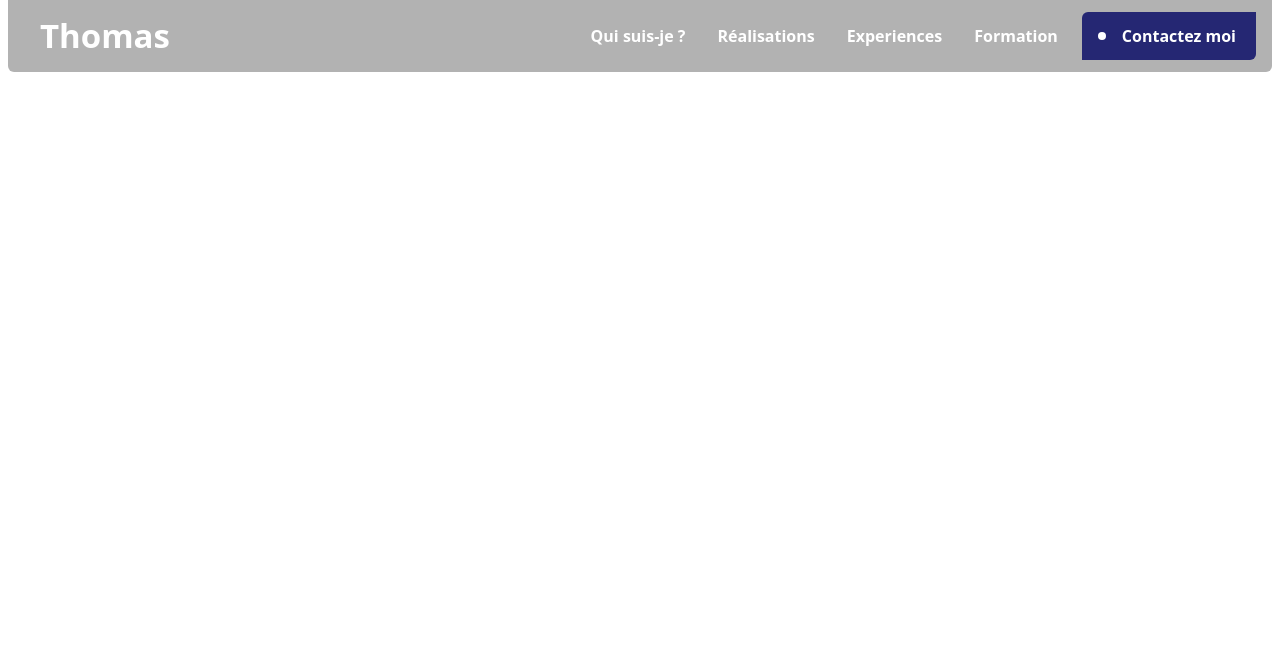
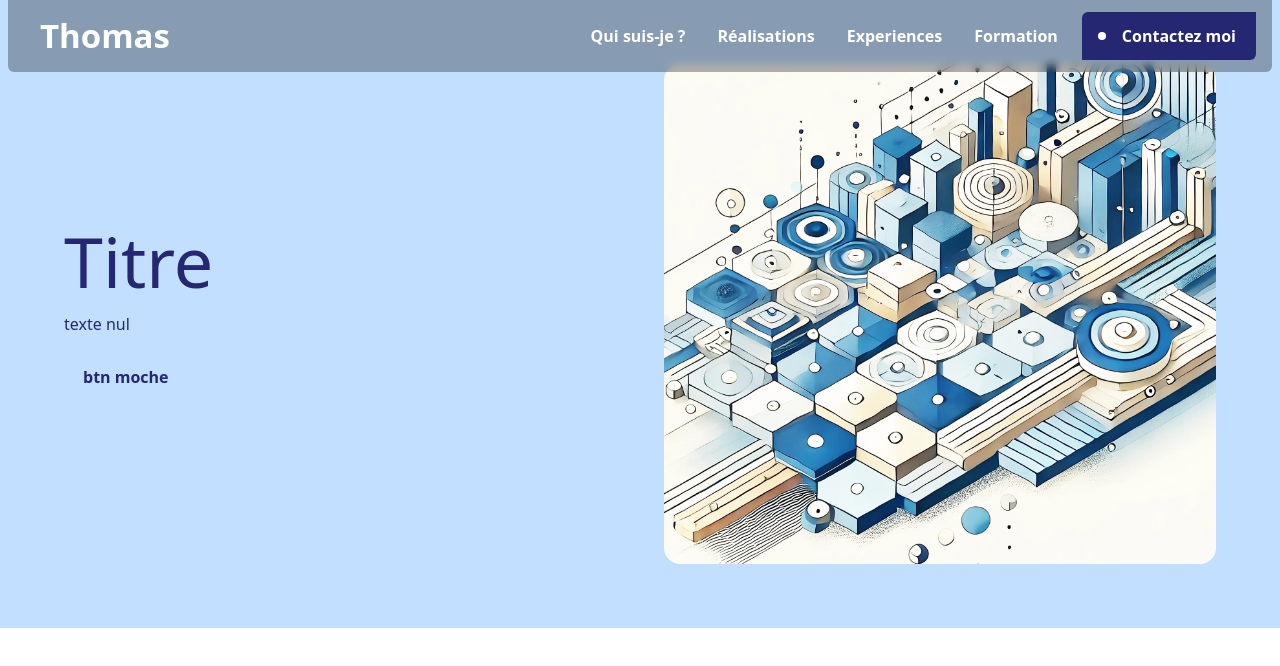
Before and after one commit to ThomasTew1579/ThomasTew1579.github.io, a Vue app: page / in a window 1280 px wide. Shown: the top 666 px of the page. Built offline with nearby package versions, Linux system fonts and the light colour scheme.

Commit message:
init: Damier

```diff
--- a/src/App.vue
+++ b/src/App.vue
@@ -1,7 +1,6 @@
 <script setup>
 import { RouterLink, RouterView } from 'vue-router'
 import Menu from './components/Menu.vue'
-import HelloWorld from './components/HelloWorld.vue'
 </script>
 
 <template>
@@ -20,7 +19,7 @@ import HelloWorld from './components/HelloWorld.vue'
     </div> -->
   </header>
 
-  <!-- <RouterView /> -->
+  <RouterView />
 </template>
 
 <style scoped>
--- /dev/null
+++ b/src/components/Damier.vue
@@ -0,0 +1,42 @@
+<script>
+export default {
+    name : "Damier",
+    props : {
+        title : String,
+        text : String,
+        btn : Object,
+    },
+    methods: {
+        hasBtn () {
+            return this.btn.url && this.btn.title;
+        }
+    }
+ }
+
+</script>
+
+
+<template>
+    <section class="damier-experiences flex bg-primary-100 flex-col gap-10 py-8 md:py-16 px-4">
+        <div class="container md:px-12 xl:max-w-[1280px] grid grid-cols-1 lg:grid-cols-2 gap-12 items-center">
+            <div class="text fade-in flex flex-col gap-4">
+                <h2 class="title-5">{{ title }}</h2>
+                <p class="">{{text}}</p>
+                <a v-if="hasBtn" :href="btn.url"  class="btn-primary group w-fit py-[10px] px-[19px] font-semibold text-base rounded-full relative overflow-hidden select-none touch-manipulation transition-all duration-300 inline-flex items-center gap-2.5 outline outline-primary-900 outline-0 hover:outline-1">
+                    <span class="content">
+                        {{ btn.title }}
+                    </span>
+                    <span class="icon  size-[30px] p-[7px] overflow-hidden rounded-full duration-300">
+                        <svg viewBox="0 0 40 16" class="h-4 w-10 fill-current transition-all duration-300 translate-x-[-1.5rem] group-hover:translate-x-0">
+                            <use href="../assets/sprite/far.svg#arrow-right" width="16" />
+                            <use href="../assets/sprite/far.svg#arrow-right" width="16" x="24" />
+                        </svg>
+                    </span>
+                </a>
+            </div>
+            <div class="image hidden md:flex overflow-clip rounded-2xl relative h-[300px] lg:h-[500px] fade-in">
+                <img class="image-scroll absolute object-cover inset-0 w-full h-full" src="../assets/image/illustrations/illu-form.webp" alt="">
+            </div>
+        </div>
+    </section>
+</template>
--- a/src/views/HomeView.vue
+++ b/src/views/HomeView.vue
@@ -1,9 +1,28 @@
-<script setup>
-import TheWelcome from '../components/TheWelcome.vue'
+<script>
+import Damier from '../components/Damier.vue';
+
+export default {
+    name : "HomeView",
+    components:{
+      Damier,
+    },
+    data() {
+      return {
+        btnXp : {
+          url: "/",
+          title: "btn moche",
+        },
+        btnFrom : {
+          url: "/",
+          title: "btn moche",
+        }
+      }
+    }
+}
 </script>
 
 <template>
   <main>
-    <TheWelcome />
+    <Damier title="Titre" text="texte nul" :btn="btnXp" />
   </main>
 </template>
```
